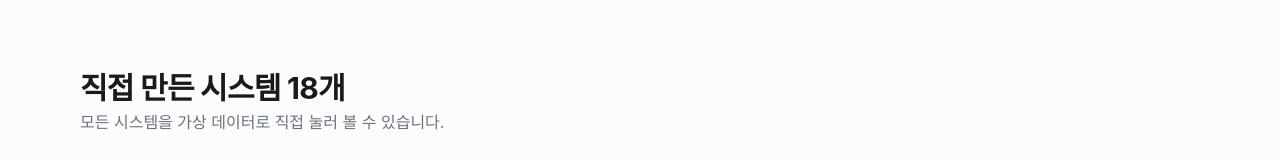
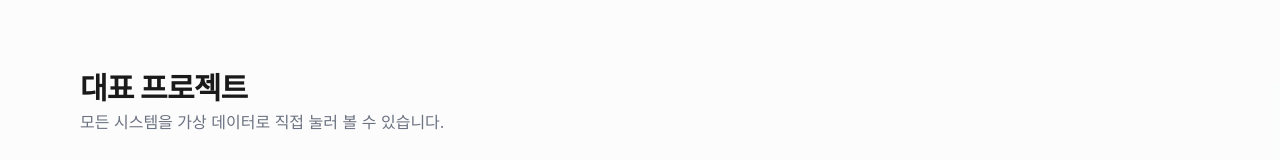
Before and after one commit to YnexKimdoyeon/yenxweb, a Next.js app: page /portfolio/software in a window 1280 px wide. Shown: the part 424-584 px from the top of the page. Built offline with nearby package versions, Linux system fonts and the light colour scheme; no server answers; a web font is replaced by a local one.

Commit message:
포트폴리오 목록 제목을 '대표 프로젝트'로 변경

```diff
--- a/components/portfolio-list.tsx
+++ b/components/portfolio-list.tsx
@@ -18,7 +18,7 @@ export function PortfolioList() {
         <div className="mb-8 flex flex-col gap-2 sm:flex-row sm:items-end sm:justify-between">
           <div>
             <h2 className="text-2xl font-bold tracking-tight text-foreground md:text-3xl">
-              직접 만든 시스템 {cases.length}개
+              대표 프로젝트
             </h2>
             <p className="mt-1 text-muted-foreground">
               모든 시스템을 가상 데이터로 직접 눌러 볼 수 있습니다.
```
